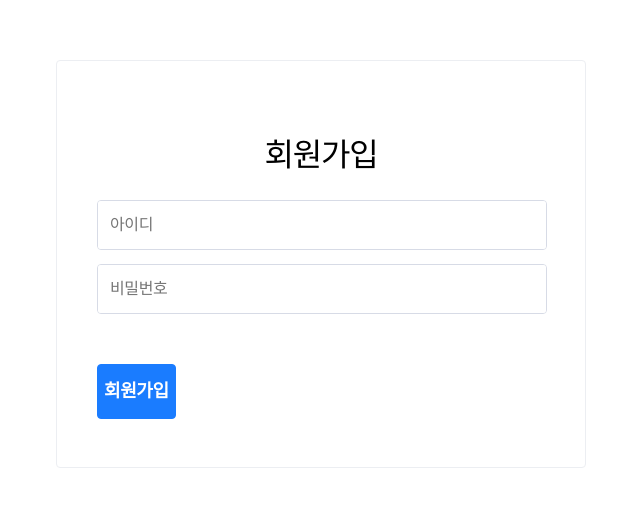
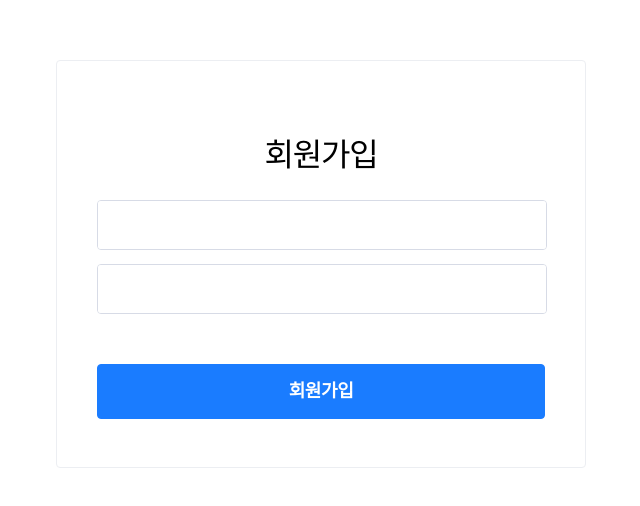
Before and after one commit to yoeubi/f-mart, a Next.js app in the folder apps/web/: page /signup in a window 1280 px wide. Shown: the part 136-642 px from the top of the page, without its empty margins (319-959 px from the left). Built offline with nearby package versions, Linux system fonts and the light colour scheme.

Commit message:
feat: add formstate

```diff
--- a/apps/web/components/Input.tsx
+++ b/apps/web/components/Input.tsx
@@ -10,7 +10,7 @@ const Label = styled.label<{ error?: boolean }>`
   width: 100%;
   background: rgb(255, 255, 255);
   border: 1px solid rgb(215, 219, 230);
-  ${({ error }) => error && "border-color: rgb(244, 84, 82)"}
+  ${({ error }) => error && "border-color: rgb(244, 84, 82);"}
   border-radius: 4px;
   overflow: hidden;
   &:focus-within {
@@ -42,21 +42,23 @@ type InputProps = InputHTMLAttributes<HTMLInputElement>;
 
 interface Props extends InputProps {
   error?: boolean;
-  message?: {
-    error?: string;
-    helper?: string;
-  };
+  errorText?: string;
 }
 
-const Input = ({ error, message, style, ...rest }: Props) => {
+const Input = ({
+  error,
+  errorText,
+  style,
+  value,
+  onChange,
+  ...rest
+}: Props) => {
   return (
-    <InputWrap style={style}>
+    <InputWrap {...rest}>
       <Label error={error}>
-        <PureInput {...rest} />
+        <PureInput value={value} onChange={onChange} />
       </Label>
-      {error && (
-        <Message>{message?.error ? message.error : message?.helper}</Message>
-      )}
+      {error && <Message error={error}>{errorText}</Message>}
     </InputWrap>
   );
 };
--- /dev/null
+++ b/apps/web/hooks/form.ts
@@ -0,0 +1,17 @@
+import { useRef, useState } from "react";
+
+export function useFormState<T>(
+  defaultValue: T,
+  validate: (value: T) => boolean
+): [T, (value: T) => void, boolean] {
+  const isMounted = useRef(false);
+  const [state, setState] = useState<T>(defaultValue);
+  const onChange = (value: T) => {
+    if (!isMounted.current) {
+      isMounted.current = true;
+    }
+    setState(value);
+  };
+  const error = isMounted.current && validate(state);
+  return [state, onChange, error];
+}
--- a/apps/web/pages/signup.tsx
+++ b/apps/web/pages/signup.tsx
@@ -1,27 +1,35 @@
-import { FormEvent, ReactElement, useState } from "react";
-import { getFormData } from "../apis";
-import { fetchSignUp, SignUp } from "../apis/auth";
+import { FormEvent, useState } from "react";
+import { fetchSignUp } from "../apis/auth";
 import Button from "../components/Button";
 import Center from "../components/Center";
 import Form from "../components/Form";
 import Input from "../components/Input";
-import Layout from "../components/Layout";
 import Title from "../components/Title";
-import { NextPageWithLayout } from "./_app";
+import styled from "@emotion/styled";
+import { useFormState } from "../hooks/form";
+import { css } from "@emotion/react";
 
-const SignUp: NextPageWithLayout = () => {
+const FullSizeButton = styled(Button)`
+  width: 100%;
+  margin-top: 50px;
+`;
+
+const MarginTopInput = styled(Input)``;
+
+const SignUp = () => {
   const [isSignUp, setIsSignUp] = useState(false);
-  const onSubmit = async (
-    e: FormEvent<HTMLFormElement> & {
-      target: {
-        email: HTMLInputElement;
-        password: HTMLInputElement;
-      };
-    }
-  ) => {
-    await fetchSignUp(getFormData(e) as unknown as SignUp);
+  const onSubmit = async (e: FormEvent) => {
+    e.preventDefault();
+    if (emailError || passwordError) return;
+    await fetchSignUp({ email, password });
     setIsSignUp(true);
   };
+  const [code, onChangeCode, codeError] = useFormState("", (value) => !value);
+  const [email, onChangEmail, emailError] = useFormState("", (value) => !value);
+  const [password, onChangePassword, passwordError] = useFormState(
+    "",
+    (value) => !value
+  );
 
   return (
     <Center>
@@ -31,26 +39,37 @@ const SignUp: NextPageWithLayout = () => {
             <Title>코드 확인</Title>
             <Input
               placeholder="코드"
-              message={{ error: "코드를 입력해주세요." }}
+              value={code}
+              onChange={(e) => onChangeCode(e.target.value)}
+              error={codeError}
+              errorText={"코드를 입력해주세요."}
             />
-            <Button style={{ marginTop: "50px" }}>코드 확인</Button>
+            <FullSizeButton>코드 확인</FullSizeButton>
           </>
         ) : (
           <>
             <Title>회원가입</Title>
             <Input
               name="email"
-              placeholder="아이디"
-              message={{ error: "아이디를 입력해주세요." }}
+              placeholder="email"
+              value={email}
+              onChange={(e) => onChangEmail(e.target.value)}
+              error={emailError}
+              errorText="이메일을 입력해주세요."
             />
             <Input
               name="password"
               type="password"
               placeholder="비밀번호"
-              message={{ error: "비밀번호를 입력해주세요." }}
-              style={{ marginTop: "14px" }}
+              value={password}
+              onChange={(e) => onChangePassword(e.target.value)}
+              error={passwordError}
+              errorText="비밀번호를 입력해주세요."
+              css={css`
+                margin-top: 14px;
+              `}
             />
-            <Button style={{ marginTop: "50px" }}>회원가입</Button>
+            <FullSizeButton>회원가입</FullSizeButton>
           </>
         )}
       </Form>
```
Also changed, not shown: apps/web/pages/signin.tsx (+3 -4 lines).
